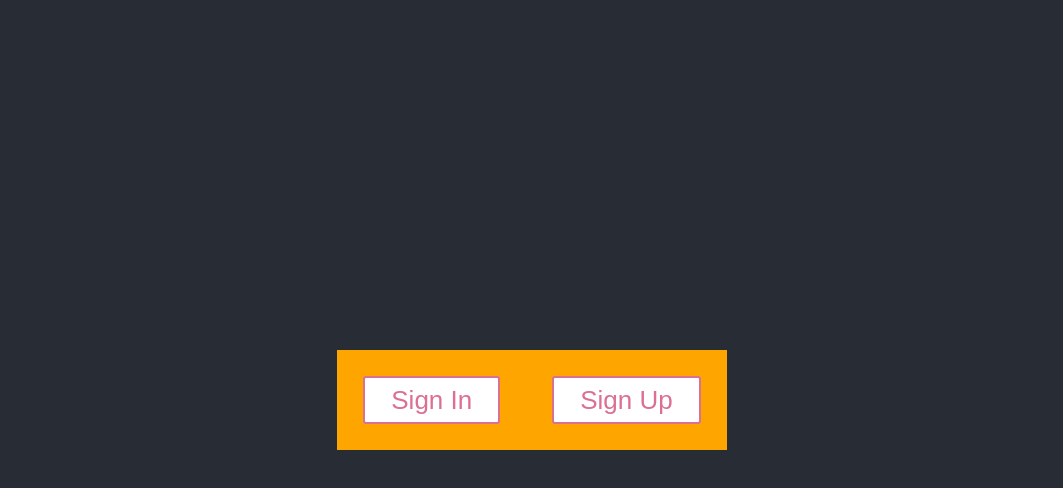
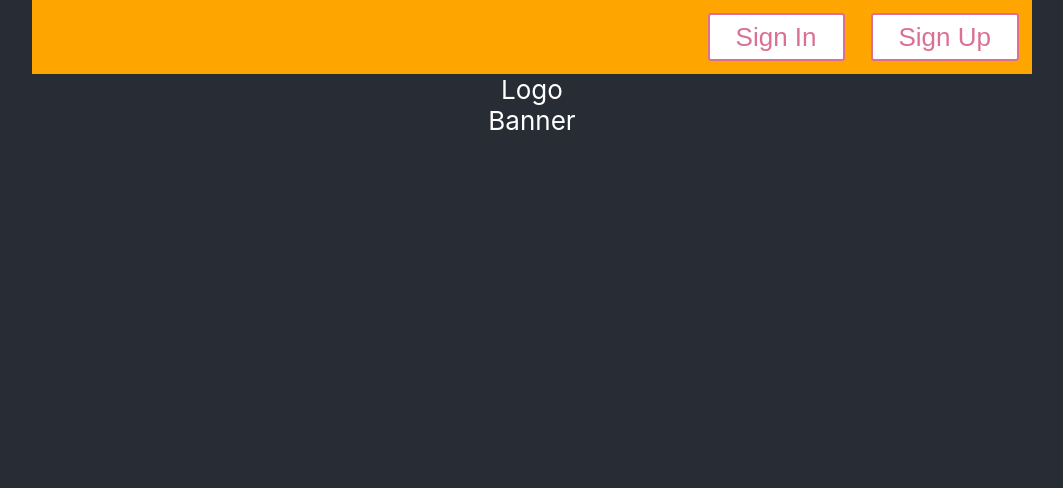
Before and after one commit to BloomTech-Labs/labs-team-home, a React (Create React App) app in the folder frontend/: page / in a window 1280 px wide. Shown: the top 488 px of the page, without its empty margins (108-1171 px from the left). Built offline with nearby package versions, Linux system fonts and the light colour scheme.

Commit message:
Created skeleton of banner component

```diff
--- a/frontend/src/App.css
+++ b/frontend/src/App.css
@@ -4,8 +4,8 @@
 	min-height: 100vh;
 	display: flex;
 	flex-direction: column;
-	align-items: center;
-	justify-content: center;
+	/* align-items: center; */
+	/* justify-content: center; */
 	font-size: calc(10px + 2vmin);
 	color: white;
 }
--- a/frontend/src/App.js
+++ b/frontend/src/App.js
@@ -7,9 +7,7 @@ class App extends Component {
 	render() {
 		return (
 			<div className="App">
-				<header className="App-header">
-					<LandingView />
-				</header>
+				<LandingView />
 			</div>
 		);
 	}
--- /dev/null
+++ b/frontend/src/LandingView/components/BottomContent.js
@@ -0,0 +1,2 @@
+import React from 'react';
+import styled from 'styled-components';
--- /dev/null
+++ b/frontend/src/LandingView/components/LandingLogoBanner.js
@@ -0,0 +1,12 @@
+import React from 'react';
+
+const LogoBanner = props => {
+	return (
+		<div>
+			<div>Logo</div>
+			<div>Banner</div>
+		</div>
+	);
+};
+
+export default LogoBanner;
--- a/frontend/src/LandingView/containers/LandingView.js
+++ b/frontend/src/LandingView/containers/LandingView.js
@@ -1,15 +1,16 @@
 import React, { Component } from 'react';
 import styled from 'styled-components';
 import SignInSignUp from '../components/SignInSignUp';
+import LogoBanner from '../components/LandingLogoBanner';
 
 export default class LandingView extends Component {
 	render() {
 		return (
 			<div>
 				<SignInSignUp />
+				<LogoBanner />
 			</div>
-			// {/* <Logo></Logo> */}
-			// <Banner></Banner>
+
 			// <XTRContent></XTRContent>
 		);
 	}
--- a/frontend/src/LandingView/styles/SignInSignUpButtonStyled.js
+++ b/frontend/src/LandingView/styles/SignInSignUpButtonStyled.js
@@ -4,7 +4,7 @@ const BtnStyled = styled.button`
 	background: ${props => (props.primary ? 'palevioletred' : 'white')};
 	color: ${props => (props.primary ? 'white' : 'palevioletred')};
 	font-size: 1em;
-	margin: 1em;
+	margin: 0.5em;
 	padding: 0.25em 1em;
 	border: 2px solid palevioletred;
 	border-radius: 3px;
--- a/frontend/src/LandingView/styles/SignInSignUpStyled.js
+++ b/frontend/src/LandingView/styles/SignInSignUpStyled.js
@@ -3,7 +3,11 @@ import styled from 'styled-components';
 const StyledSignInUp = styled.div`
 	max-width: 1000px;
 	width: 100%;
+	margin: 0 auto;
 	background: orange;
+	display: flex;
+	flex-flow: row;
+	justify-content: flex-end;
 	@media (max-width: 700px) {
 		background: palevioletred;
 	}
```
